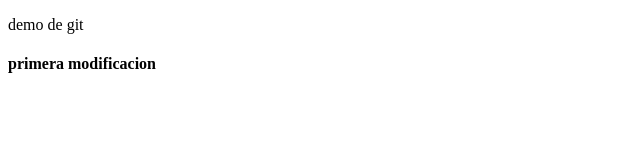
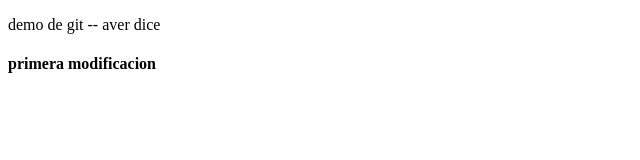
Before and after one commit to josephICR/git-hola-git, a plain HTML site: page index.html in a window 1280 px wide. Shown: the full height of the page, 0-640 px from the left. Drawn offline with Linux system fonts and the light colour scheme.

Commit message:
se modifico  el titulo

```diff
--- a/index.html
+++ b/index.html
@@ -7,7 +7,7 @@
     <title>Document</title>
 </head>
 <body>
-    <p>demo de git</p>
+    <p>demo de git --  aver dice</p>
     <h4>primera modificacion</h4>
 
 
```
